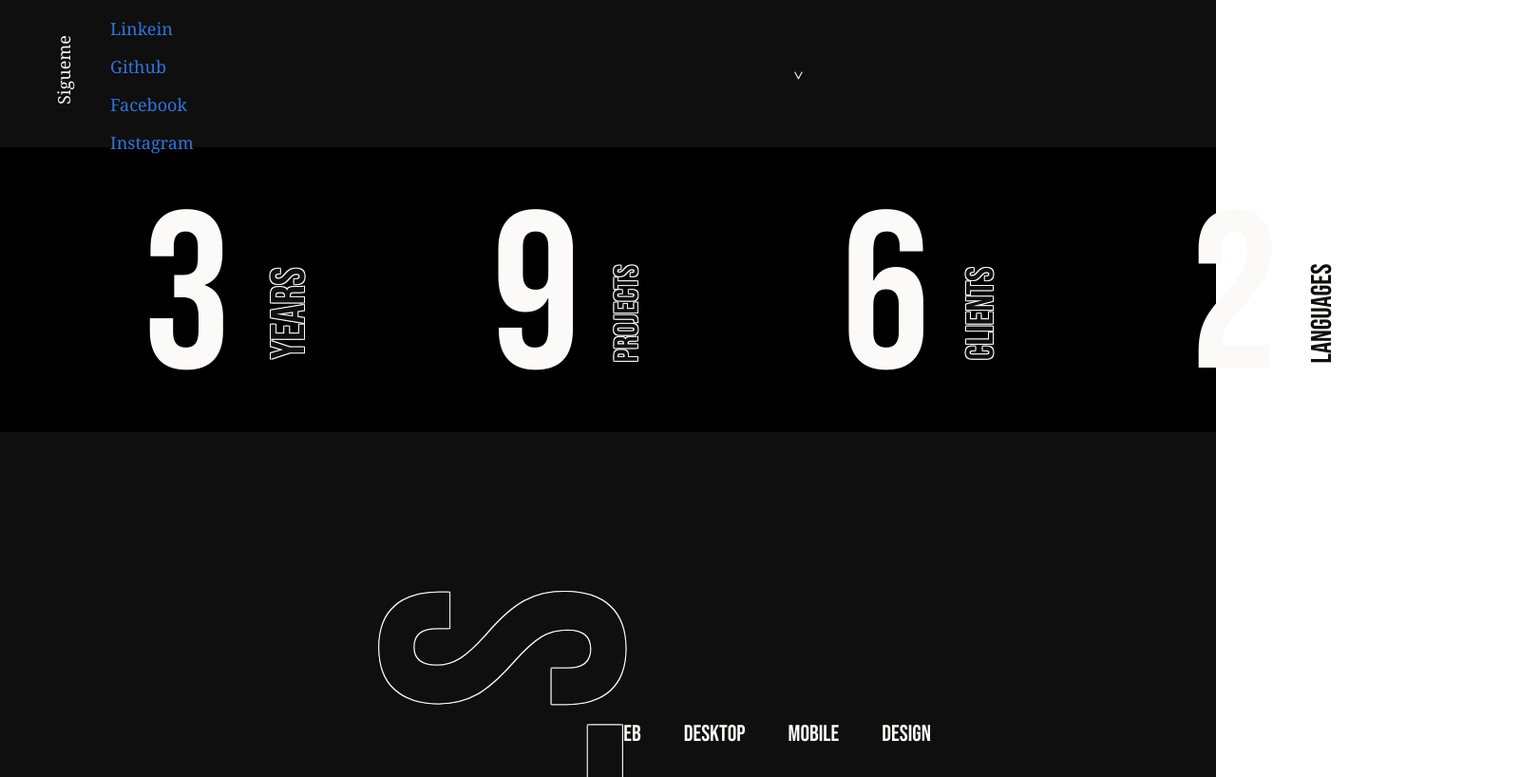
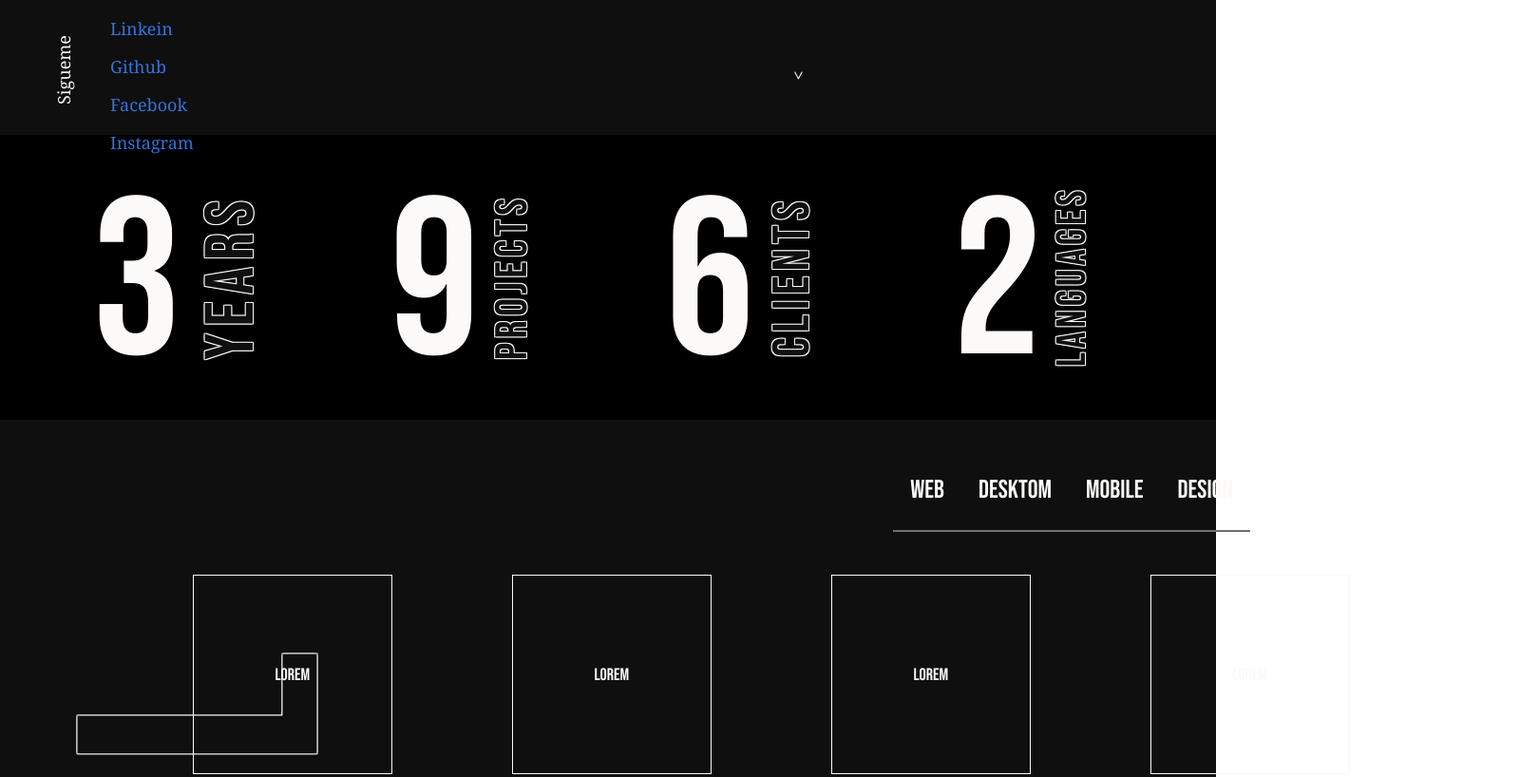
Before and after one commit to oscarcruzzz/portfolio-v3, a Gatsby site: page / in a window 1280 px wide. Shown: the part 680-1498 px from the top of the page at 95% size, 1620 px wide, since content can reach past the window. Built offline with nearby package versions, Linux system fonts and the light colour scheme; Gatsby itself is replaced by a stand-in of ours.

Commit message:
added bulma in skills

```diff
--- a/src/components/assets/skill.js
+++ b/src/components/assets/skill.js
@@ -2,7 +2,7 @@ import React from 'react';
 
 const Skill = () => {
     return (
-        <div className="skill">
+        <div className="skill is-flex is-justify-content-center is-align-items-center">
             lorem
         </div>
     );
--- a/src/components/home/counter.js
+++ b/src/components/home/counter.js
@@ -1,26 +1,49 @@
 import React from "react"
 
 const Counter = () => {
-
   return (
-    <div className="counter-main-container">
-      <div className="counter-item">
+    <section className="counter-container">
+      <div className="container">
+        <div className="columns">
+          <div className="column is-3 is-flex is-align-items-stretch is-justify-content-center">
             <h2>3</h2>
-        <span style={{ fontSize:"50px" }}>YEARS</span>
+            <span
+              className="vertical-text has-text-centered  border-font"
+              style={{ fontSize: "4rem" }}
+            >
+              YEARS
+            </span>
           </div>
-      <div className="counter-item">
+          <div className="column is-3 is-flex is-align-items-stretch is-justify-content-center">
             <h2>9</h2>
-        <span style={{ fontSize: "35px"}}>PROJECTS</span>
+            <span
+              className="vertical-text has-text-centered  border-font"
+              style={{ fontSize: "2.6rem" }}
+            >
+              PROJECTS
+            </span>
           </div>
-      <div className="counter-item">
+          <div className="column is-3 is-flex is-align-items-stretch is-justify-content-center">
             <h2>6</h2>
-        <span style={{  fontSize: "40px" }}>CLIENTS</span>
+            <span
+              className="vertical-text has-text-centered  border-font"
+              style={{ fontSize: "3rem" }}
+            >
+              CLIENTS
+            </span>
           </div>
-      <div className="counter-item">
+          <div className="column is-3 is-flex is-align-items-stretch is-justify-content-center">
             <h2>2</h2>
-        <span style={{  fontSize: "30px" }}>LANGUAGES</span>
+            <span
+              className="vertical-text has-text-centered  border-font"
+              style={{ fontSize: "2.4rem" }}
+            >
+              LANGUAGES
+            </span>
           </div>
         </div>
+      </div>
+    </section>
   )
 }
 
--- a/src/components/home/skills.js
+++ b/src/components/home/skills.js
@@ -2,17 +2,20 @@ import React from "react"
 import Skill from "../assets/skill"
 const Skills = () => {
   return (
-    <section className="skills">
-      <div className="tab-header container">
-        <ul>
-          <li>Web</li>
-          <li>Desktop</li>
-          <li>Mobile</li>
-          <li>Design</li>
+    <section className="columns section">
+      <h2 className="section-title column is-2 border-font">Skills</h2>
+      <div className="column">
+        <div className="tab-header is-10 columns">
+          <ul className="column is-11 is-flex is-justify-content-flex-end tab-nav">
+            <div className="tab-nav-items is-flex pb-2">
+              <li className="mx-4 is-size-4 is-clickable">Web</li>
+              <li className="mx-4 is-size-4 is-clickable">Desktom</li>
+              <li className="mx-4 is-size-4 is-clickable">Mobile</li>
+              <li className="mx-4 is-size-4 is-clickable">Design</li>
+            </div>
           </ul>
         </div>
-      <div className="container tab-container">
-        <h2 className="section-title">Skills</h2>
+        <div className="tab-container container">
           <div className="tab-content">
             <div id="">
               <Skill />
@@ -26,6 +29,7 @@ const Skills = () => {
             <div id=""></div>
           </div>
         </div>
+      </div>
     </section>
   )
 }
--- a/src/pages/index.js
+++ b/src/pages/index.js
@@ -31,7 +31,7 @@ const IndexPage = () => {
         </div>
         <div className="columns main-bottom">
           <div className="aside-social-container column is-4 is-flex">
-            <span className="pl-2">Sigueme</span >
+            <span className="pl-2 vertical-text">Sigueme</span >
             <ul>
               <li>
                 <a
--- a/src/styles/config.sass
+++ b/src/styles/config.sass
@@ -29,13 +29,20 @@ body
     background-color: $main_dark
 .logo
     width: 190px
-.container
-    display:flex
-    justify-content: space-between
-    margin: auto
-.section-title
-    transform: rotate(-90deg)
-    @include font($bebas,360px,400,$main_dark,10px)
-    @include border($main_light)
+// .container
+//     display:flex
+//     justify-content: space-between
+    // margin: auto
 p
     @include font($open,.9em,normal,$main_light,normal)
+
+.vertical-text
+    height: 100%
+    writing-mode: vertical-rl
+    text-orientation: mixed
+    transform: rotate(180deg)
+
+.border-font
+    @extend .vertical-text
+    @include font($bebas,20rem,400,$main_dark,.1em)
+    @include border($main_light)
--- a/src/styles/index.sass
+++ b/src/styles/index.sass
@@ -29,10 +29,12 @@
             right: 0
             opacity: 0
             transition: all .2s ease-in
+            z-index: 2
         &:hover
             transform: scale(1.07)
             padding: 2%
             transition: all .3s ease-in
+            position: inherit
             z-index: 2
             > figcaption
                 transform: scale(1)
@@ -60,160 +62,47 @@
             cursor: pointer
     .aside-social-container
         height: 120px
-        span
-            height: 100%
-            writing-mode: vertical-rl
-            text-orientation: mixed
-            transform: rotate(180deg)
-/** .index-main
-    display: grid
-    grid-template-columns: 480px auto
-    grid-template-rows: 84% 16%
-    max-width: 100%
-    // background-color: red
-    height: 100vh
-    //overflow: hidden
-    aside
-        display: flex
-        flex-direction: column
-        justify-content: flex-end
-        padding: 0 50px
-        background-color: $main_dark
-        grid-row: 1/2
-        grid-column: 1/2
-        color: $main_light
-        background-color: $main_dark
-        width: 100%
-        h1
-            @include font($bebas,48px,normal,$main_light,normal)
-        .aside-buttons-container
-            width: 100%
-            display: flex
-            justify-content: space-around
-            margin-bottom: 10em
-    .aside-social-container
-        font-family: $montserrat
-        font-weight: 700
-        grid-column: 1/2
-        grid-row: 2/3
-        span
-            transform: rotate(-90deg)
-            display: inline-block
-            position: relative
-            bottom: -85px
-            right: 1.7em
-            font-weight: lighter
-            font-size: 16px
-        ul
-            padding-left: 1em
-            border-left: solid 1px $main_light
-            li
-                margin: 0
-                a
-                    color: $main_light
-                    font-size: 20px
-                    &:hover
-                        text-decoration: line-through
-    .swiper-container
-        width: 100%
-        padding: 10em 0px 0px 2em
-        position: relative
-        bottom: 0
-        overflow-x: scroll
-        transition: all .5s
-        .swiper-wrapper
-            .swiper-slide
-                display: flex
-                align-items: center
-                // figure
-                //     width: 100%a
-        &::-webkit-scrollbar
-            background-color: $main_dark
-            height: 2px
-            padding: 5px
-        &::-webkit-scrollbar-thumb
-            background-color: $main_red
-            height: 2px
 
 //End Aside----------------------------------------------->
 //Counter----------------------------------------------->
-.counter-main-container
-    display: flex
+.counter-container
     background-color: black
-    width: 100%
-    justify-content: space-around
     height: 300px
-    align-items: center
-    padding-left: 150px
-    padding-top: 50px
-    .counter-item
-        display: flex
-        align-items: center
-        justify-content: flex-end
+    div
+        height: 100%
         h2
             color: $main_light
             font-size: 235px
             font-family: $bebas
-            margin-right: .1em
-        span
-            transform: rotate(-90deg)
-            text-transform: uppercase
-            color: $main_dark
-            height: 50px
-            position: relative
-            width: 250px
-            text-align: center
-            left: -100px
-            @include border($main_light)
-            font-family: $bebas
+            line-height: 1.25
 
 //End Counter----------------------------------------------->
 //Start Skills--------------------------------------------->
-.skills
-    height: 1080px
-    padding: 300px
-    box-sizing: border-box
-    .tab-header
-        color: $main_light
-        font-family: $bebas
-        display: flex
-        align-items: center
-        justify-content: flex-end
-        ul
-            height: 100%
-            display: flex
-            align-items: center
-            li
-                font-size: 24px
-                margin-left: 45px
-                cursor: pointer
-    .tab-container
-        display: flex
-        justify-content: center
-        h2
-            position: absolute
-            left: -150px
-        .tab-content
-            padding-left: 5em
-            padding-top: 1em
-            div
-                display: grid
-                grid-template-columns: auto auto auto auto
-                grid-gap: 100px
-                .skill
-                    display: flex
-                    align-items: center
-                    justify-content: center
-                    background-color: transparent
-                    border: solid 1px $main_light
-                    height: 197px
-                    width: 197px
-                    font-family: $bebas
-                    color: $main_light
+.tab-nav
+    .tab-nav-items
+        border-bottom: solid 2px #707070
+        li
+            @include font($bebas,1em,normal,$main_light,normal)
+.tab-container
+    .tab-content
+        padding-top: 1em
+        div
+            display: grid
+            grid-template-columns: auto auto auto auto
+            grid-gap: 7em
+            justify-content: center
+            .skill
+                background-color: transparent
+                border: solid 1px $main_light
+                height: 210px
+                width: 210px
+                font-family: $bebas
+                color: $main_light
+                transition: all .2s
+                &:hover
+                    color: $main_dark
+                    background-color: $main_light
                     transition: all .2s
-                    &:hover
-                        color: $main_dark
-                        background-color: $main_light
-                        transition: all .2s
-                        box-shadow: 0px 0px 15px $main_light
+                    box-shadow: 0px 0px 15px $main_light
+                    cursor: pointer
 //End Skills----------------------------------------------->
```
Also changed, not shown: src/styles/main.sass (+0 -24 lines). Lines whose indentation alone changed are shown as unchanged.
